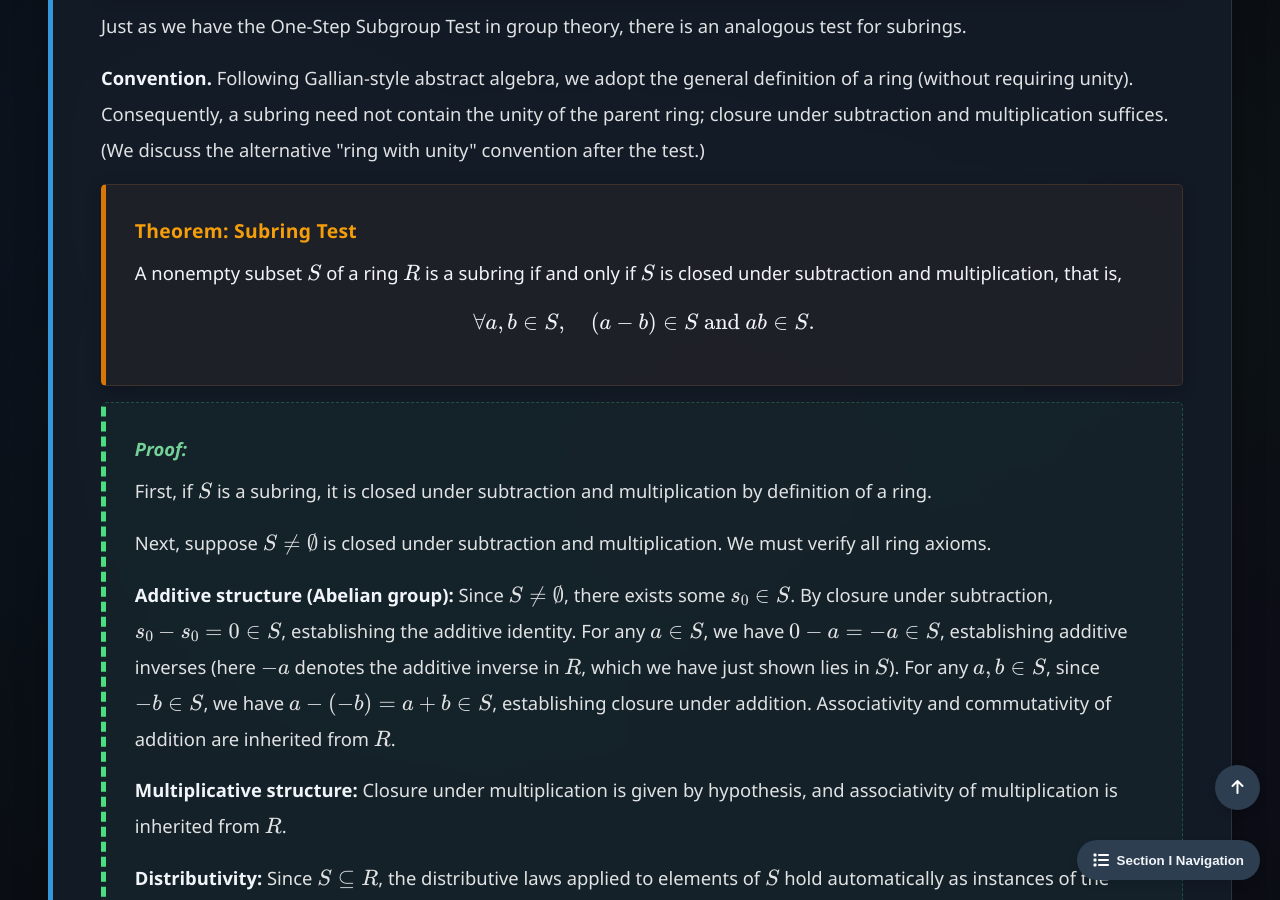
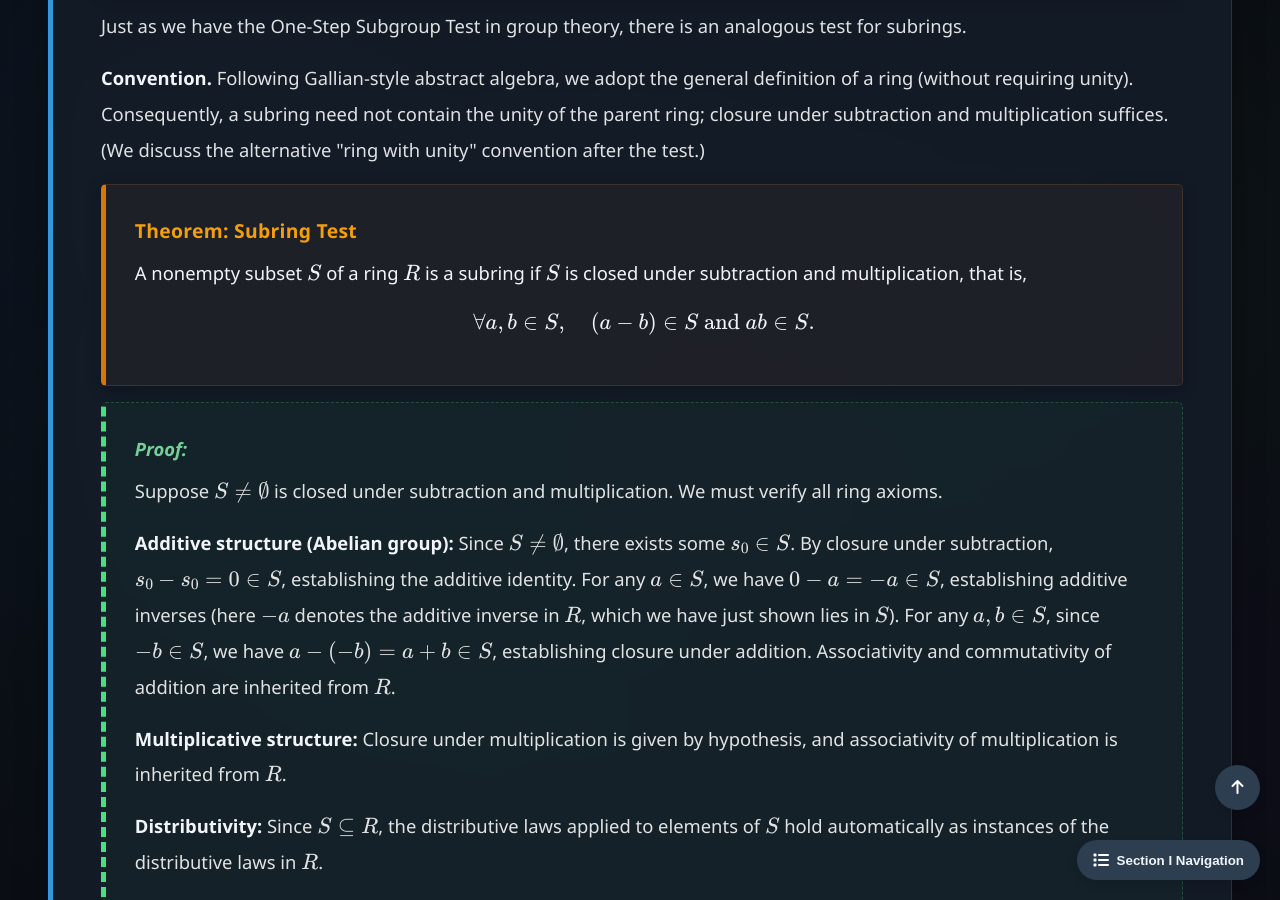
Before and after one commit to Yusukey01/yusukey01.github.io, a Jekyll site: the page built from Mathematics/Linear_algebra/intro_rings.html, in a window 1280 px wide and 900 px high, scrolled down 5644 px. Built offline with Jekyll 4.4.1, drawn with Linux system fonts in a browser that asks for light colours.

Commit message:
polished

```diff
--- a/Mathematics/Linear_algebra/intro_rings.html
+++ b/Mathematics/Linear_algebra/intro_rings.html
@@ -270,7 +270,7 @@ uses_python: false
 
                 <div class="theorem" id="T-subring_test">
                     <span class="theorem-title">Theorem: Subring Test</span>
-                    A nonempty subset \(S\) of a ring \(R\) is a subring if and only if \(S\) is closed under
+                    A nonempty subset \(S\) of a ring \(R\) is a subring if \(S\) is closed under
                     subtraction and multiplication, that is,
                     \[
                     \forall a, b \in S, \quad (a - b) \in S \text{ and } ab \in S.
@@ -280,11 +280,7 @@ uses_python: false
                 <div class="proof">
                     <span class="proof-title">Proof:</span>
                     <p>
-                        First, if \(S\) is a subring, it is closed under subtraction and multiplication
-                        by definition of a ring.
-                    </p>
-                    <p>
-                        Next, suppose \(S \neq \emptyset\) is closed under subtraction and multiplication.
+                        Suppose \(S \neq \emptyset\) is closed under subtraction and multiplication.
                         We must verify all ring axioms.
                     </p>
                     <p>
```
Also changed, not shown: data/previews.json.
